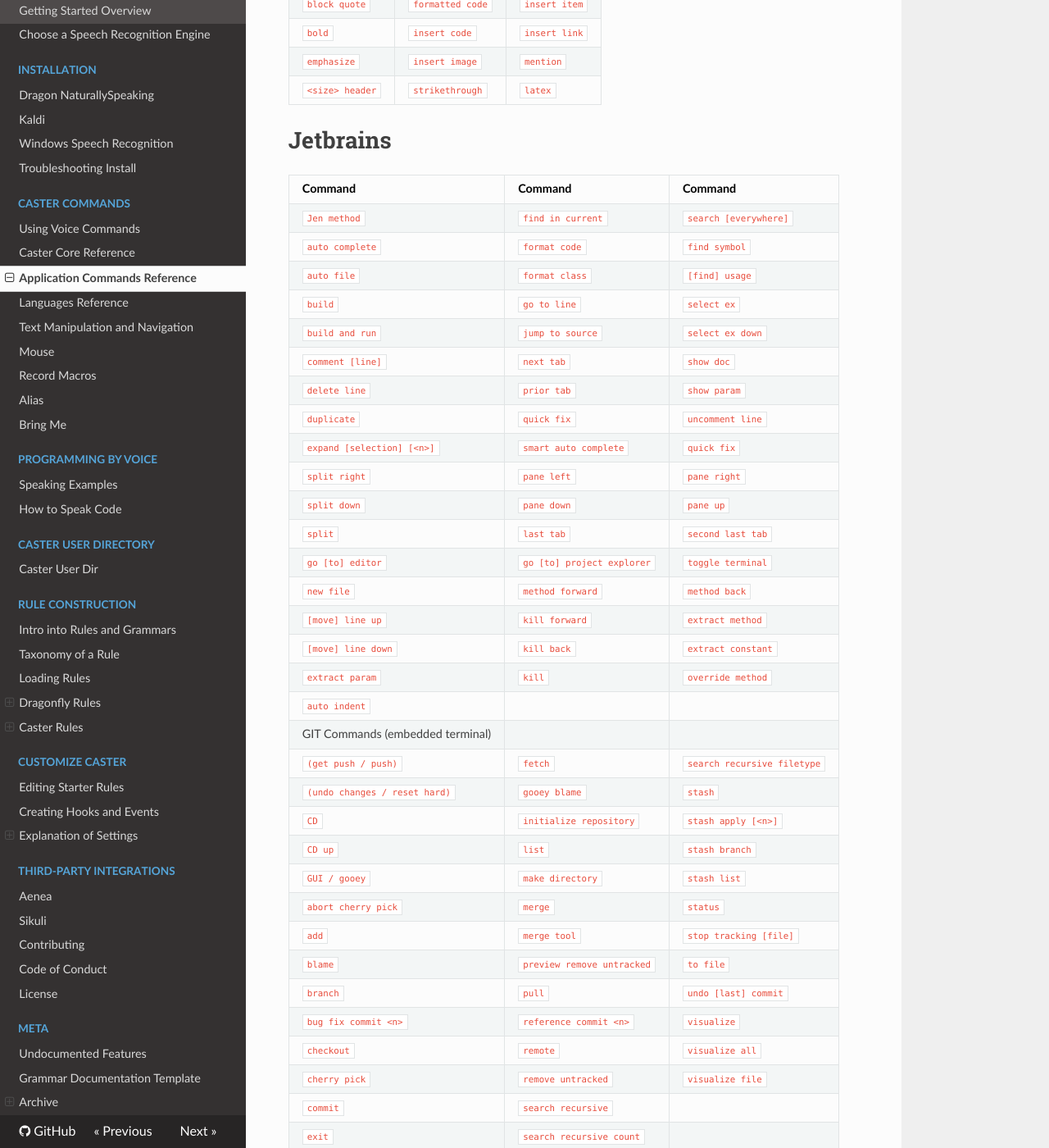
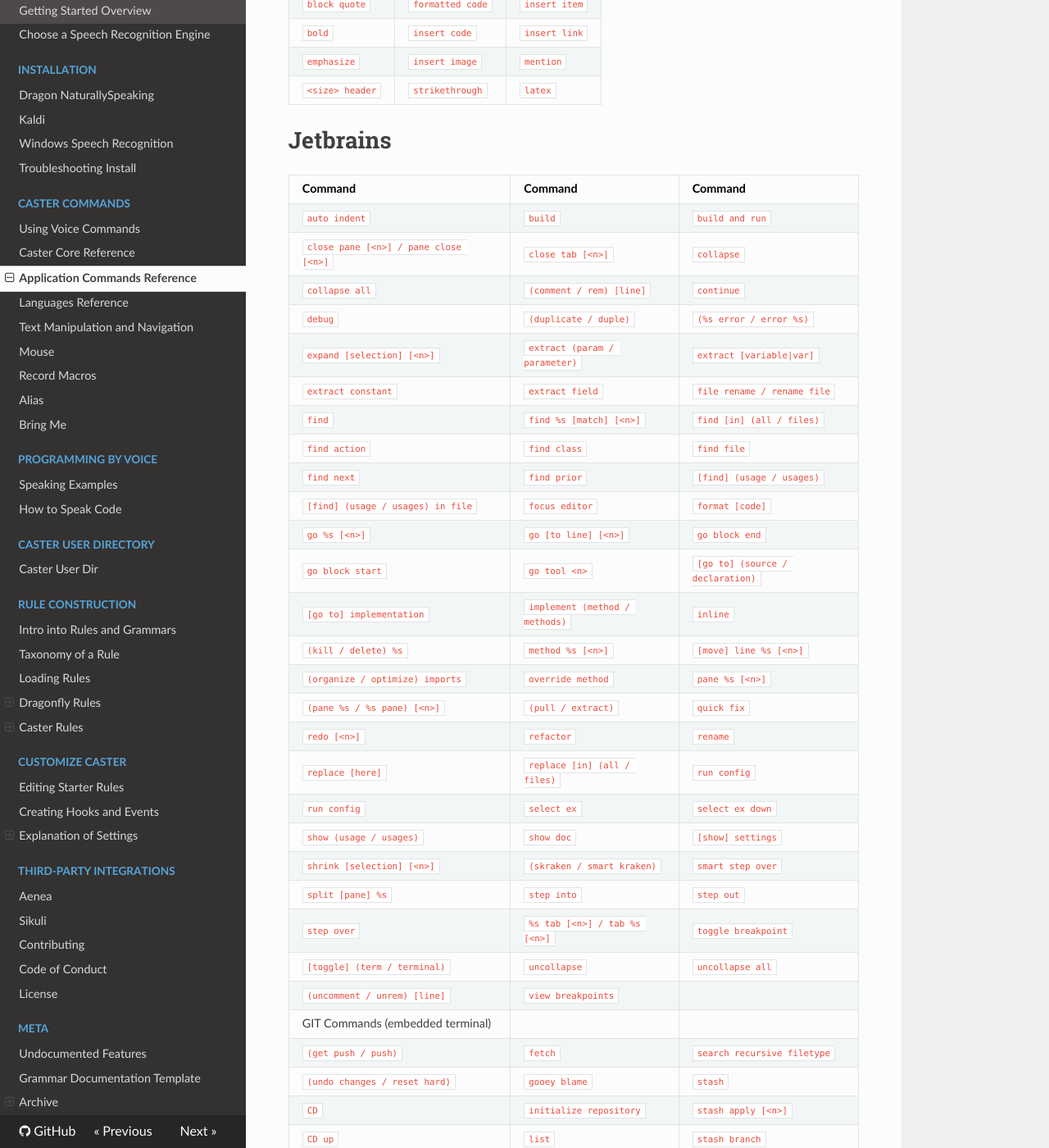
Before and after one commit to dictation-toolbox/Caster, an MkDocs documentation site: the page built from docs/readthedocs/Caster_Commands/Application_Commands_Quick_Reference.md, in a window 1280 px wide and 1400 px high, scrolled down 12094 px. Shown: the whole window at 82% size. Built offline with MkDocs 1.6.1, drawn with Linux system fonts in a browser that asks for light colours; nearby versions of some CDN libraries; comment, search, counter and statistics services are not loaded.

Commit message:
Update Application_Commands_Quick_Reference.md
Update references to match jetbrains edits

```diff
--- a/docs/readthedocs/Caster_Commands/Application_Commands_Quick_Reference.md
+++ b/docs/readthedocs/Caster_Commands/Application_Commands_Quick_Reference.md
@@ -371,26 +371,33 @@ Same Commands as [Git Bash](#git-bash)
 
 # Jetbrains
 
-| Command                          | Command                    | Command                     |
-| :------------------------------- | :------------------------- | :-------------------------- |
-| `Jen method`                     | `find in current`          | `search [everywhere]`       |
-| `auto complete`                  | `format code`              | `find symbol`               |
-| `auto file`                      | `format class`             | `[find] usage`              |
-| `build`                          | `go to line`               | `select ex`                 |
-| `build and run`                  | `jump to source`           | `select ex down`            |
-| `comment [line]`                 | `next tab`                 | `show doc`                  |
-| `delete line`                    | `prior tab`                | `show param`                |
-| `duplicate`                      | `quick fix`                | `uncomment line`            |
-| `expand [selection] [<n>]`       | `smart auto complete`      | `quick fix`                 |
-| `split right`                    | `pane left`                | `pane right`                |
-| `split down`                     | `pane down`                | `pane up`                   |
-| `split`                          | `last tab`                 | `second last tab`           |
-| `go [to] editor`                 | `go [to] project explorer` | `toggle terminal`           |
-| `new file`                       | `method forward`           | `method back`               |
-| `[move] line up`                 | `kill forward`             | `extract method`            |
-| `[move] line down`               | `kill back`                | `extract constant`          |
-| `extract param`                  | `kill`                     | `override method`           |
-| `auto indent`                    |                            |                             |
+| Command                               | Command                        | Command                          |
+| :------------------------------------ | :----------------------------- | :------------------------------- |
+| `auto indent`                         | `build`                        | `build and run`                  |
+| `close pane [<n>] / pane close [<n>]` | `close tab [<n>]`              | `collapse`                       |
+| `collapse all`                        | `(comment / rem) [line]`       | `continue`                       |
+| `debug`                               | `(duplicate / duple)`          | `(%s error / error %s)`          |
+| `expand [selection] [<n>]`            | `extract (param / parameter)`  | `extract [variable|var]`         |
+| `extract constant`                    | `extract field`                | `file rename / rename file`      |
+| `find`                                | `find %s [match] [<n>]`        | `find [in] (all / files)`        |
+| `find action`                         | `find class`                   | `find file`                      |
+| `find next`                           | `find prior`                   | `[find] (usage / usages)`        |
+| `[find] (usage / usages) in file`     | `focus editor`                 | `format [code]`                  |
+| `go %s [<n>]`                         | `go [to line] [<n>]`           | `go block end`                   |
+| `go block start`                      | `go tool <n>`                  | `[go to] (source / declaration)` |
+| `[go to] implementation`              | `implement (method / methods)` | `inline`                         |
+| `(kill / delete) %s`                  | `method %s [<n>]`              | `[move] line %s [<n>]`           |
+| `(organize / optimize) imports`       | `override method`              | `pane %s [<n>]`                  |
+| `(pane %s / %s pane) [<n>]`           | `(pull / extract)`             | `quick fix`                      |
+| `redo [<n>]`                          | `refactor`                     | `rename`                         |
+| `replace [here]`                      | `replace [in] (all / files)`   | `run config`                     |
+| `run config`                          | `select ex`                    | `select ex down`                 |
+| `show (usage / usages)`               | `show doc`                     | `[show] settings`                |
+| `shrink [selection] [<n>]`            | `(skraken / smart kraken)`     | `smart step over`                |
+| `split [pane] %s`                     | `step into`                    | `step out`                       |
+| `step over`                           | `%s tab [<n>] / tab %s [<n>]`  | `toggle breakpoint`              |
+| `[toggle] (term / terminal)`          | `uncollapse`                   | `uncollapse all`                 |
+| `(uncomment / unrem) [line]`          | `view breakpoints`             |                                  |
 | GIT Commands (embedded terminal) |                            |                             |
 | `(get push / push)`              | `fetch`                    | `search recursive filetype` |
 | `(undo changes / reset hard)`    | `gooey blame`              | `stash`                     |
```
